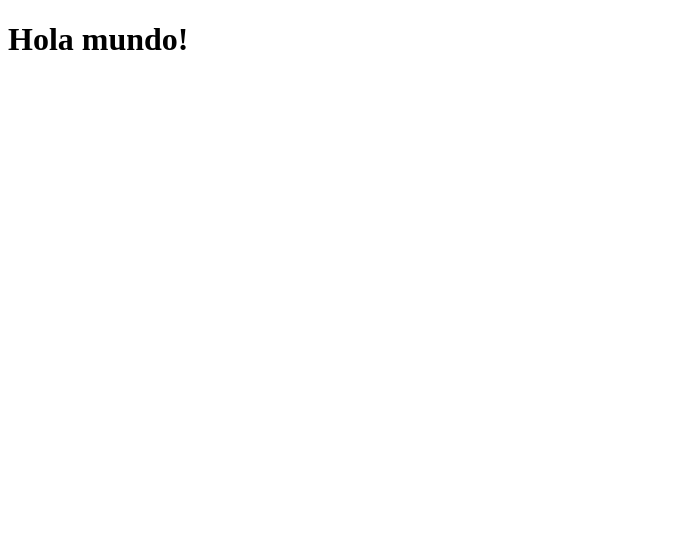
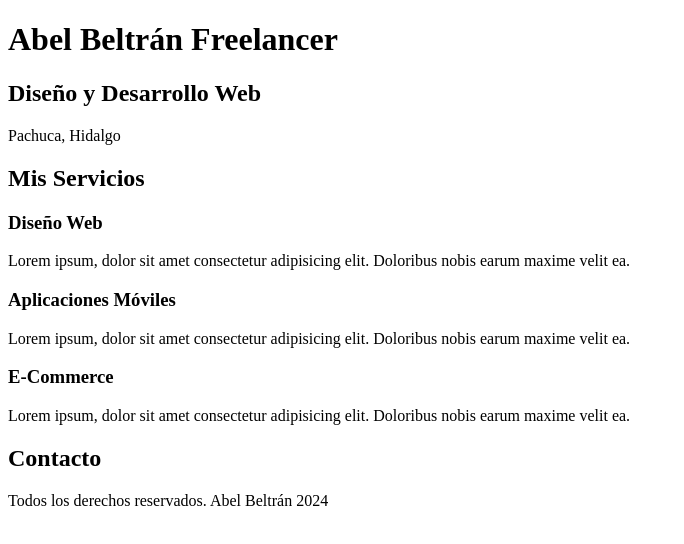
Before and after one commit to KaiDezu/freelancer, a plain HTML site: page index.html in a window 1280 px wide. Shown: the whole page, without its empty margins (0-684 px from the left). Drawn offline with Linux system fonts and the light colour scheme.

Commit message:
index.html: text of the page added.

```diff
--- a/index.html
+++ b/index.html
@@ -6,6 +6,17 @@
         <title>Diseñador Freelancer</title>
     </head>
     <body>
-        <h1>Hola mundo!</h1>
+        <h1>Abel Beltrán Freelancer</h1>
+        <h2>Diseño y Desarrollo Web</h2>
+        <p>Pachuca, Hidalgo</p>
+        <h2>Mis Servicios</h2>
+        <h3>Diseño Web</h3>
+        <p>Lorem ipsum, dolor sit amet consectetur adipisicing elit. Doloribus nobis earum maxime velit ea.</p>
+        <h3>Aplicaciones Móviles</h3>
+        <p>Lorem ipsum, dolor sit amet consectetur adipisicing elit. Doloribus nobis earum maxime velit ea.</p>
+        <h3>E-Commerce</h3>
+        <p>Lorem ipsum, dolor sit amet consectetur adipisicing elit. Doloribus nobis earum maxime velit ea.</p>
+        <h2>Contacto</h2>
+        <p>Todos los derechos reservados. Abel Beltrán 2024</p>
     </body>
 </html>
```
